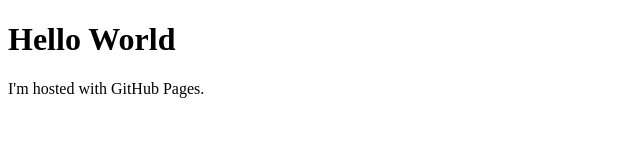
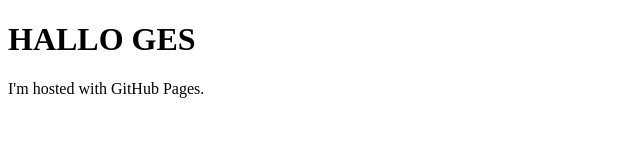
Before and after one commit to galangpratamaaaa/ga-lang.github.io, a plain HTML site: page index.html in a window 1280 px wide. Shown: the whole page, without its empty margins (0-640 px from the left). Drawn offline with Linux system fonts and the light colour scheme.

Commit message:
Update index.html

```diff
--- a/index.html
+++ b/index.html
@@ -1,7 +1,7 @@
 <!DOCTYPE html>
 <html>
 <body>
-<h1>Hello World</h1>
+<h1>HALLO GES</h1>
 <p>I'm hosted with GitHub Pages.</p>
 </body>
 </html>
```
